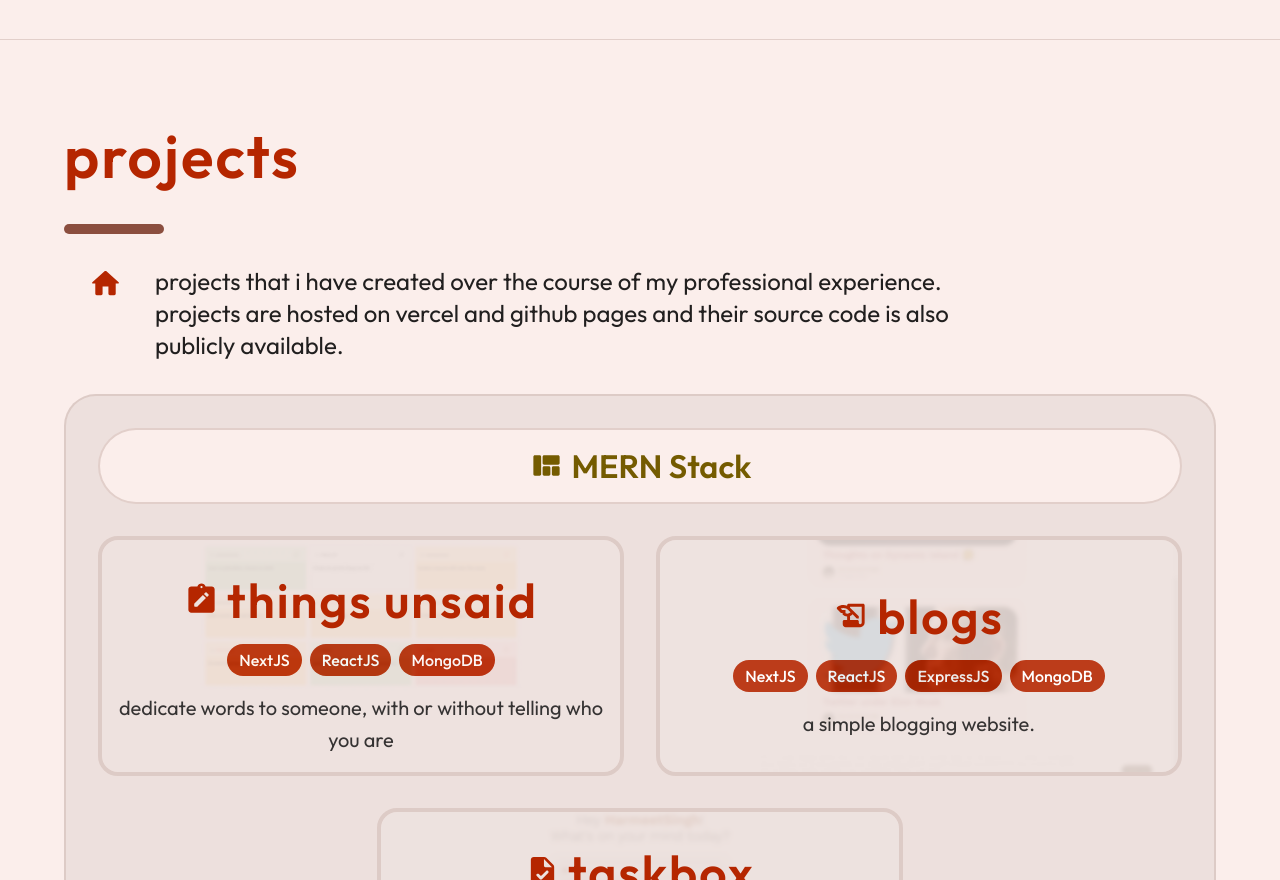
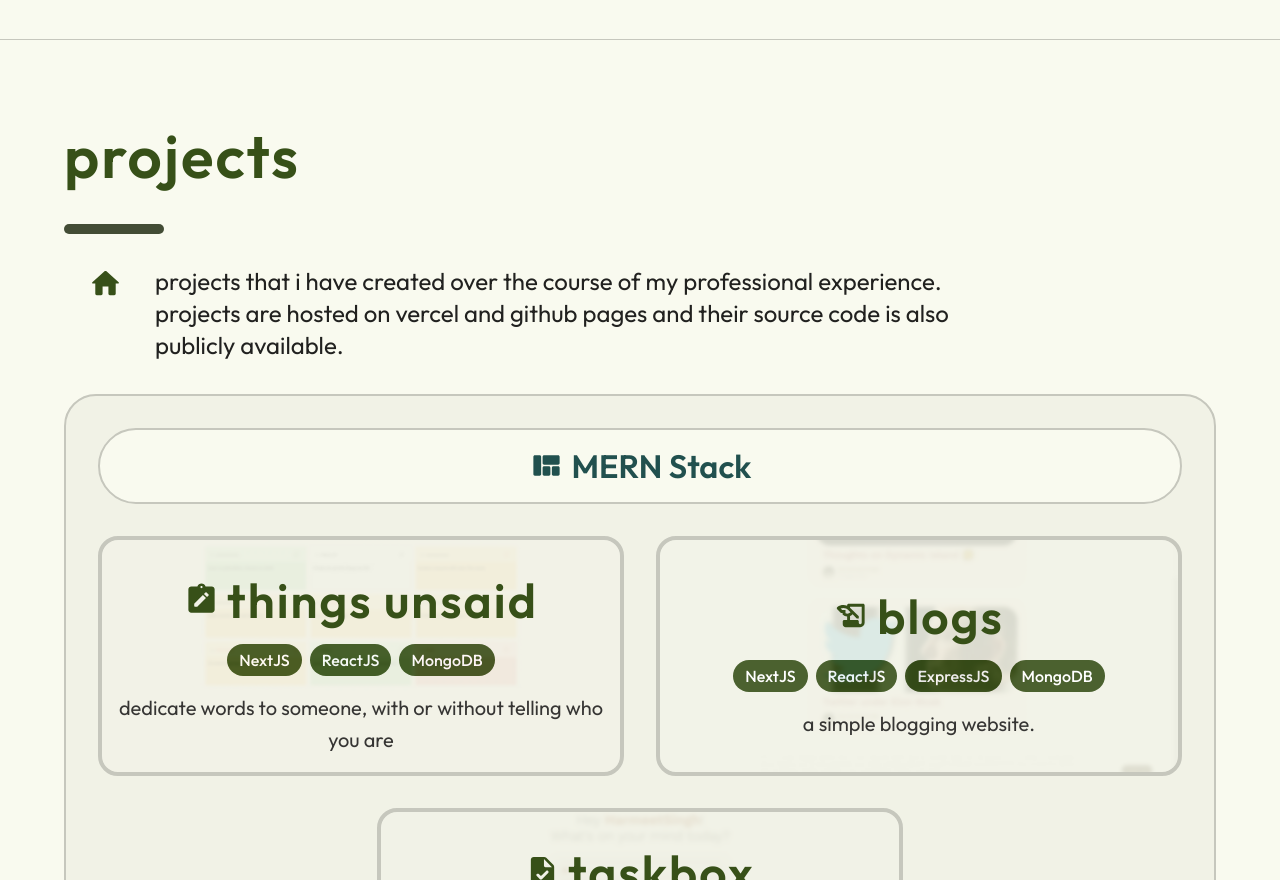
Before and after one commit to harmeet9013/harmeet9013.github.io, a React (Vite) app: page / in a window 1280 px wide. Shown: the part 1920-2800 px from the top of the page. Built offline with nearby package versions, Linux system fonts and the light colour scheme.

Commit message:
Updated theme

```diff
--- a/src/App.jsx
+++ b/src/App.jsx
@@ -1,4 +1,5 @@
 import "./resources/fonts/index.css";
+import "./resources/styles/globals.css";
 
 import { Divider, Stack } from "@mui/material";
 
--- a/src/resources/config/experience.jsx
+++ b/src/resources/config/experience.jsx
@@ -6,7 +6,7 @@ export const EXPERIENCE_SECTION_DATA = {
     title: "experience",
     icon: <BadgeRounded fontSize="large" color="primary" />,
     description: (
-        <>companies i have worked with so far in my professional experience.</>
+        <>company(s) i have worked with so far in my professional experience.</>
     ),
     companies: [
         {
@@ -14,7 +14,7 @@ export const EXPERIENCE_SECTION_DATA = {
             logo: EXPERIENCE_IMAGES["eleva8e"],
             duration: {
                 from: "sept 2023",
-                to: "jan 2025",
+                to: "june 2025",
             },
             tech_stack: [
                 "NextJS",
--- a/src/resources/sections/intro/index.jsx
+++ b/src/resources/sections/intro/index.jsx
@@ -118,17 +118,17 @@ export const BackgroundIntro = () => {
                     </Typography>
                     <Stack spacing={2} direction={isMobile ? "column" : "row"}>
                         <Button
-                            color="secondary"
+                            color="tertiary"
                             variant="outlined"
                             onClick={() => {
                                 scrollToSection("contact");
                             }}
-                            startIcon={<ContactPageRounded color="primary" />}
+                            startIcon={<ContactPageRounded />}
                         >
                             contact
                         </Button>
                         <Button
-                            color="secondary"
+                            color="primary"
                             variant="contained"
                             onClick={() => {
                                 setOpenResumeDialog(true);
--- a/src/resources/sections/projects/index.jsx
+++ b/src/resources/sections/projects/index.jsx
@@ -39,7 +39,9 @@ export const Projects = () => {
                             alignItems="center"
                             position="relative"
                             justifyContent="center"
-                            onClick={() => window.open(project.link)}
+                            component="a"
+                            href={project.link}
+                            target="_blank"
                             sx={(theme) => ({
                                 transition: theme.transitions.create(),
                                 cursor: "pointer",
@@ -96,7 +98,11 @@ export const Projects = () => {
                                 ))}
                             </Stack>
 
-                            <Typography variant="h6" fontWeight={400}>
+                            <Typography
+                                variant="h6"
+                                color="text.primary"
+                                fontWeight={400}
+                            >
                                 {project.desc}
                             </Typography>
                         </Stack>
--- /dev/null
+++ b/src/resources/styles/globals.css
@@ -0,0 +1,4 @@
+a {
+    text-decoration: none;
+    color: inherit;
+}
--- a/src/resources/theme/palette.jsx
+++ b/src/resources/theme/palette.jsx
@@ -2,71 +2,42 @@ import { alpha } from "@mui/material";
 //
 import COLOR_PALETTE from "./material_theme.json";
 
-const COLORS = (mode) => {
-    const light = {
-        primary: {
-            main: COLOR_PALETTE["palettes"]["primary"][40],
-            light: COLOR_PALETTE["palettes"]["primary"][30],
-            dark: COLOR_PALETTE["palettes"]["primary"][50],
-            contrastText: COLOR_PALETTE["palettes"]["primary"][100],
-        },
-        secondary: {
-            main: COLOR_PALETTE["palettes"]["secondary"][40],
-            light: COLOR_PALETTE["palettes"]["secondary"][30],
-            dark: COLOR_PALETTE["palettes"]["secondary"][50],
-            contrastText: COLOR_PALETTE["palettes"]["secondary"][100],
-        },
-        tertiary: {
-            main: COLOR_PALETTE["palettes"]["tertiary"][40],
-            light: COLOR_PALETTE["palettes"]["tertiary"][30],
-            dark: COLOR_PALETTE["palettes"]["tertiary"][50],
-            contrastText: COLOR_PALETTE["palettes"]["tertiary"][100],
-        },
-    };
-
-    const dark = {
-        primary: {
-            main: COLOR_PALETTE["palettes"]["primary"][80],
-            light: COLOR_PALETTE["palettes"]["primary"][70],
-            dark: COLOR_PALETTE["palettes"]["primary"][90],
-            contrastText: COLOR_PALETTE["palettes"]["primary"][20],
-        },
-        secondary: {
-            main: COLOR_PALETTE["palettes"]["secondary"][80],
-            light: COLOR_PALETTE["palettes"]["secondary"][70],
-            dark: COLOR_PALETTE["palettes"]["secondary"][90],
-            contrastText: COLOR_PALETTE["palettes"]["secondary"][20],
-        },
-        tertiary: {
-            main: COLOR_PALETTE["palettes"]["tertiary"][80],
-            light: COLOR_PALETTE["palettes"]["tertiary"][70],
-            dark: COLOR_PALETTE["palettes"]["tertiary"][90],
-            contrastText: COLOR_PALETTE["palettes"]["tertiary"][20],
-        },
-    };
-
+const COLORS = (mode, theme) => {
+    const isLightMode = mode === "light";
     return {
         mode,
-        ...(mode === "light" ? light : dark),
+        primary: theme.palette.augmentColor({
+            color: {
+                main: isLightMode ? "#375018" : "#adcd86",
+            },
+            name: "primary",
+        }),
+        secondary: theme.palette.augmentColor({
+            color: {
+                main: isLightMode ? "#434c35" : "#bcc7a9",
+            },
+            name: "secondary",
+        }),
+        tertiary: theme.palette.augmentColor({
+            color: {
+                main: isLightMode ? "#21504e" : "#9cccc7",
+            },
+            name: "tertiary",
+        }),
         background: {
-            default:
-                COLOR_PALETTE["palettes"]["neutral"][
-                    mode === "light" ? "95" : "0"
-                ],
-            paper: COLOR_PALETTE["palettes"]["neutral"][
-                mode === "light" ? "90" : "5"
-            ],
+            default: isLightMode ? "#f9faef" : "#12140e",
+            paper: isLightMode ? "#f1f2e6" : "#1e201a",
         },
-        divider: alpha(COLOR_PALETTE["schemes"][mode]["outlineVariant"], 0.7),
+        divider: isLightMode ? "#c6c7bd" : "#454840",
         grey: {
             ...COLOR_PALETTE["palettes"]["neutral"],
         },
     };
 };
 
-export default function palette(mode) {
+export default function palette(mode, theme) {
     return {
         mode,
-        ...COLORS(mode),
+        ...COLORS(mode, theme),
     };
 }
--- a/src/resources/theme/theme-provider.jsx
+++ b/src/resources/theme/theme-provider.jsx
@@ -12,9 +12,11 @@ import palette from "./palette";
 export const ThemeProvider = ({ children }) => {
     const { darkMode } = useSettingsContext();
 
+    const defaultTheme = createTheme();
+
     let muiTheme = createTheme({
         palette: {
-            ...palette(darkMode ? "dark" : "light"),
+            ...palette(darkMode ? "dark" : "light", defaultTheme),
         },
         components: {
             MuiCssBaseline: {
```
